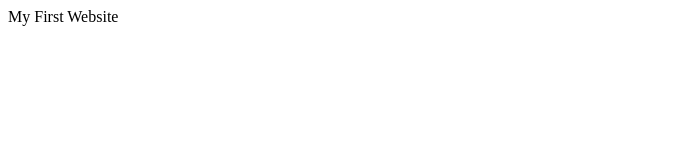
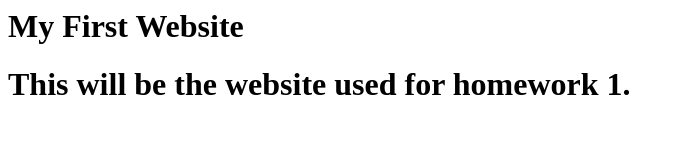
Before and after one commit to landrydroupy/homework.html, a plain HTML site: page index.html in a window 1280 px wide. Shown: the whole page, without its empty margins (0-684 px from the left). Drawn offline with Linux system fonts and the light colour scheme.

Commit message:
Update index.html

```diff
--- a/index.html
+++ b/index.html
@@ -1,5 +1,8 @@
 <html>
-<body>
+<h1>
 My First Website
-<body>
+<h1>
+ <body>
+ This will be the website used for homework 1.
+ <body>
 <html>
```
